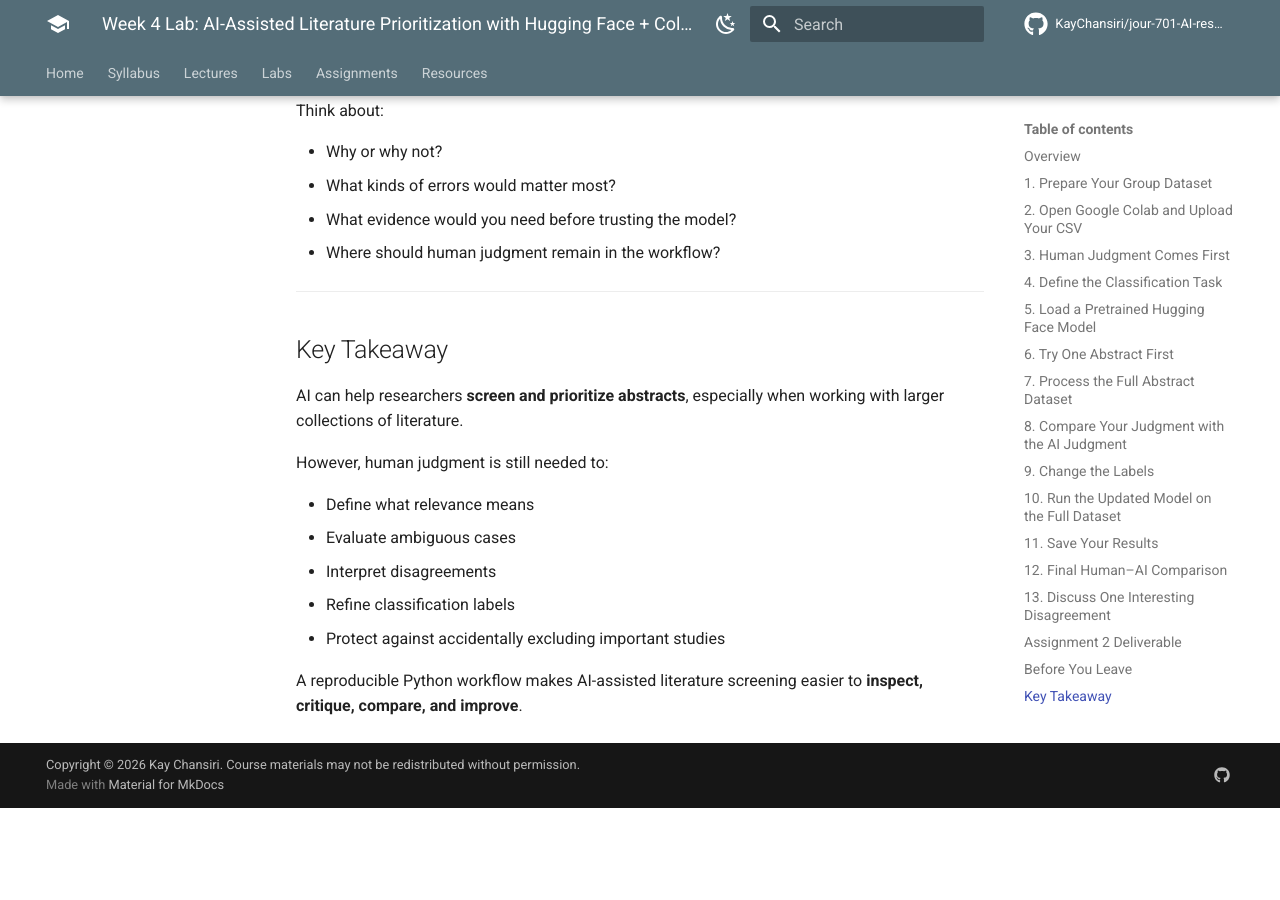
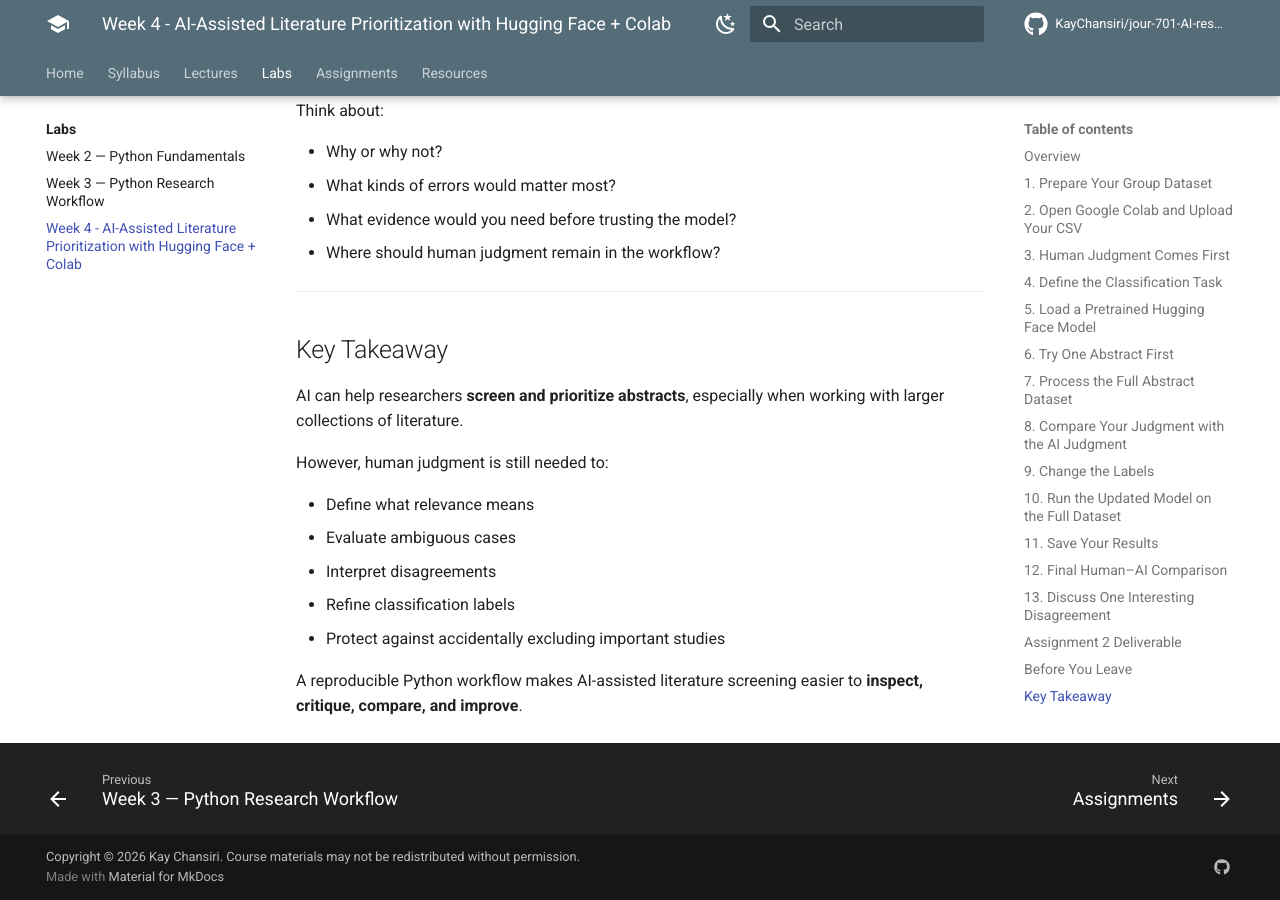
Before and after one commit to KayChansiri/jour-701-AI-research-methods, an MkDocs documentation site: the page built from docs/labs/week-04-python.md, in a window 1280 px wide and 900 px high, scrolled down 9003 px. Built offline with MkDocs 1.6.1 and Material for MkDocs 9.7.7, drawn with Linux system fonts in a browser that asks for light colours; comment, search, counter and statistics services are not loaded; before the commit the page ends 9811 px from its top, so only the background shows below that.

Commit message:
Update mkdocs.yml

```diff
--- a/mkdocs.yml
+++ b/mkdocs.yml
@@ -63,6 +63,7 @@
       - labs/index.md
       - Week 2 — Python Fundamentals: labs/week-02-python.md
       - Week 3 — Python Research Workflow: labs/week-03-python.md
+      - Week 4 - AI-Assisted Literature Prioritization with Hugging Face + Colab: labs/week-04-python.md
 
   - Assignments:
       - assignments/index.md
```
